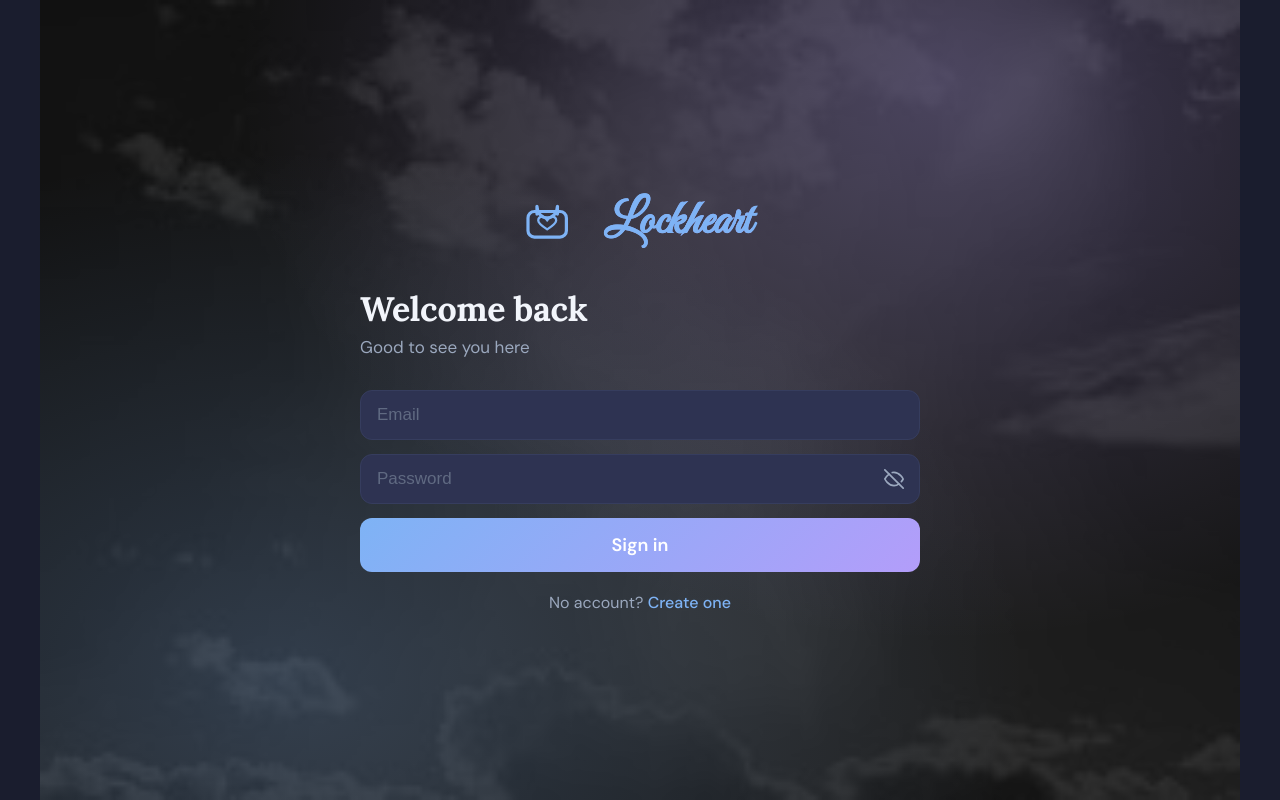
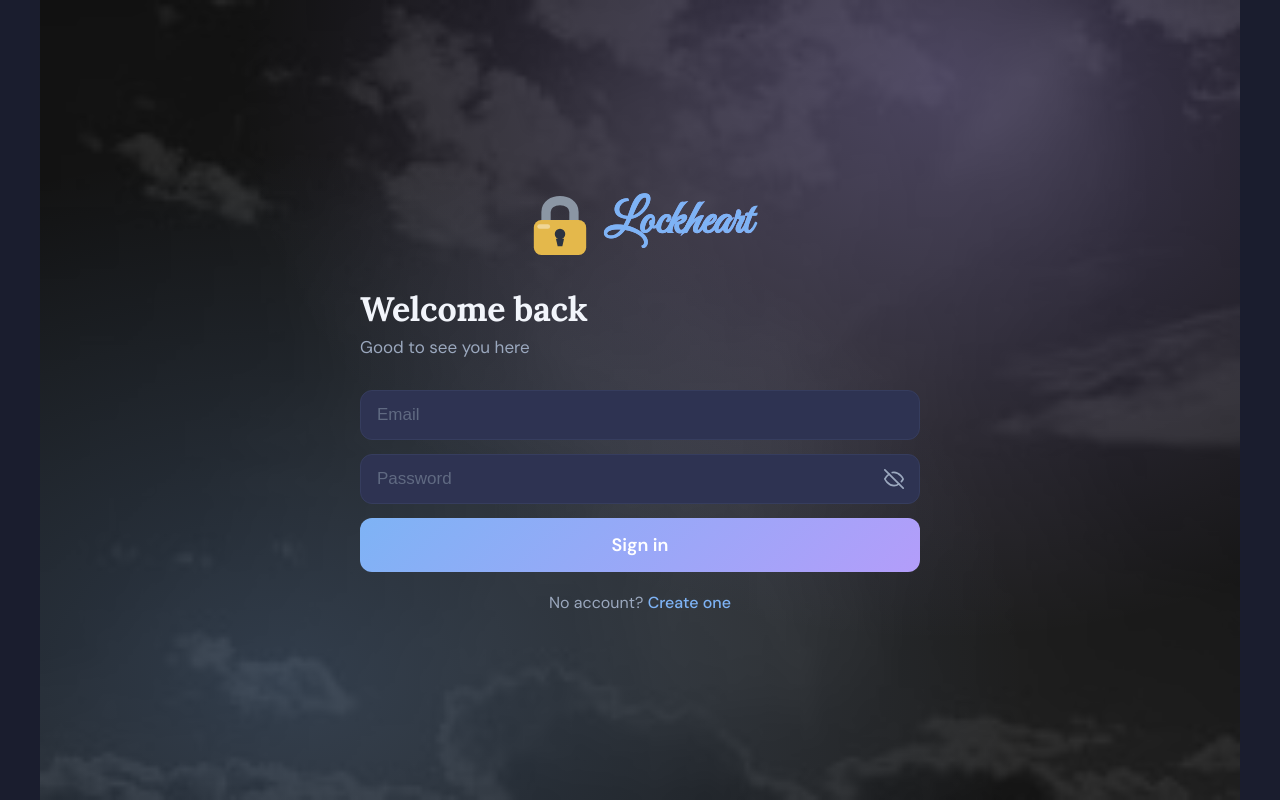
Before and after one commit to mmbower1/dating-app, a React (Vite) app: page /login in a window 1280 px wide. Built offline with nearby package versions, Linux system fonts and the light colour scheme; no server answers.

Commit message:
replace outline logo with filled colored padlock matching reference image
Gold body, gray shackle arch, dark navy keyhole (circle + tapered slot),
white shine highlight on body

Co-Authored-By: Claude Sonnet 4.6 <noreply@anthropic.com>

```diff
--- a/src/components/Logo.tsx
+++ b/src/components/Logo.tsx
@@ -14,35 +14,27 @@ const Logo = ({ size = 'md', showText = true }: LogoProps) => {
       <svg
         width={px}
         height={px}
-        viewBox="5 2 50 50"
+        viewBox="0 0 100 110"
         fill="none"
         overflow="visible"
         xmlns="http://www.w3.org/2000/svg"
       >
-        {/* Shackle arch */}
+        {/* Shackle — drawn first so body covers its base */}
         <path
-          d="M12,20 L12,14 A8,9 0 0,0 28,14 L28,20"
-          stroke="currentColor"
-          strokeWidth="2.5"
+          d="M 26 66 L 26 36 C 26 10 74 10 74 36 L 74 66"
+          stroke="#8B96A4"
+          strokeWidth="16"
           strokeLinecap="round"
           strokeLinejoin="round"
+          fill="none"
         />
-        {/* Lock body */}
-        <rect
-          x="5" y="18" width="30" height="20" rx="5" ry="5"
-          stroke="currentColor"
-          strokeWidth="2.5"
-          strokeLinecap="round"
-          strokeLinejoin="round"
-        />
-        {/* Heart replacing the keyhole */}
-        <path
-          d="M20,32 C15.5,29 13,27 13,25 C13,23 14.5,22 16.5,22 C18,22 19,23.5 20,25 C21,23.5 22,22 23.5,22 C25.5,22 27,23 27,25 C27,27 24.5,29 20,32 Z"
-          stroke="currentColor"
-          strokeWidth="1.8"
-          strokeLinecap="round"
-          strokeLinejoin="round"
-        />
+        {/* Body */}
+        <rect x="5" y="50" width="90" height="60" rx="13" fill="#E4B84B" />
+        {/* Shine highlight */}
+        <rect x="11" y="57" width="22" height="8" rx="4" fill="rgba(255,255,255,0.42)" />
+        {/* Keyhole — circle + tapered slot */}
+        <circle cx="50" cy="74" r="9" fill="#2B3341" />
+        <path d="M 43 82 L 46 95 L 54 95 L 57 82 Z" fill="#2B3341" />
       </svg>
 
       {showText && (
```
